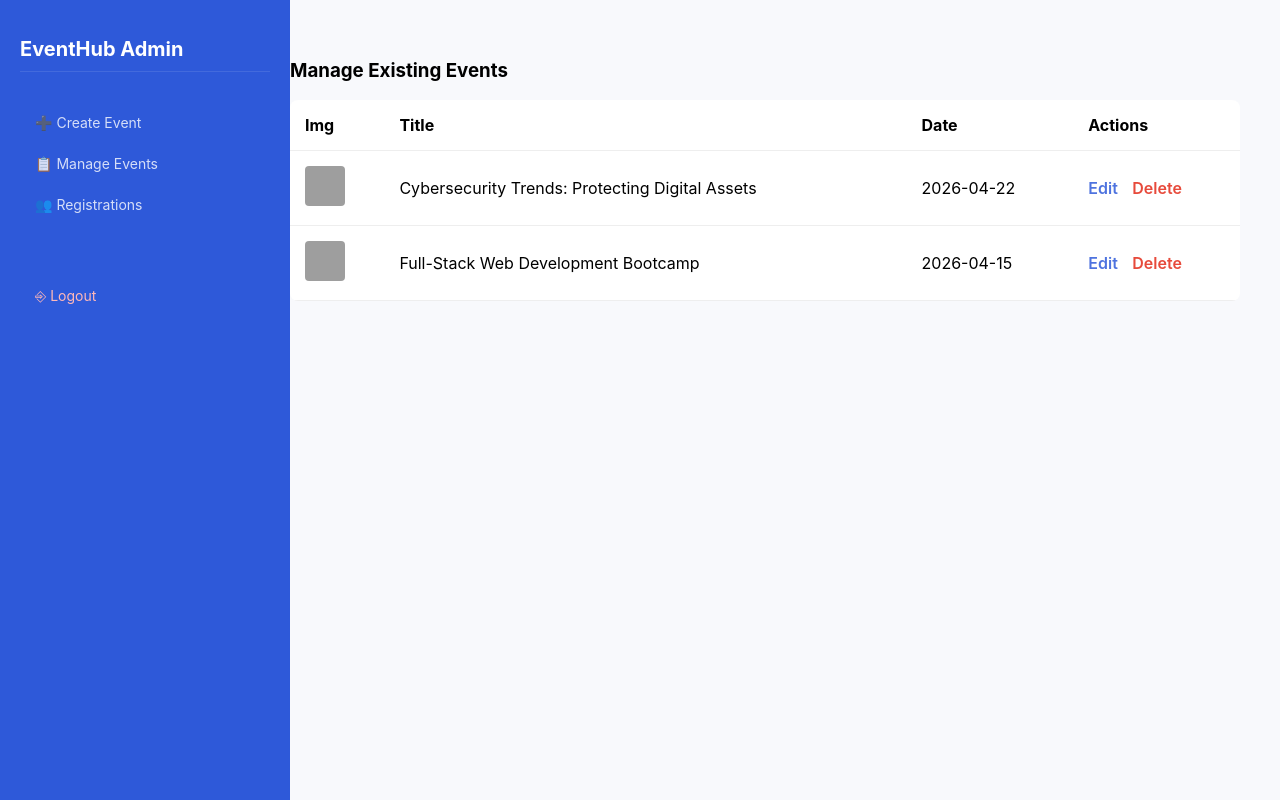
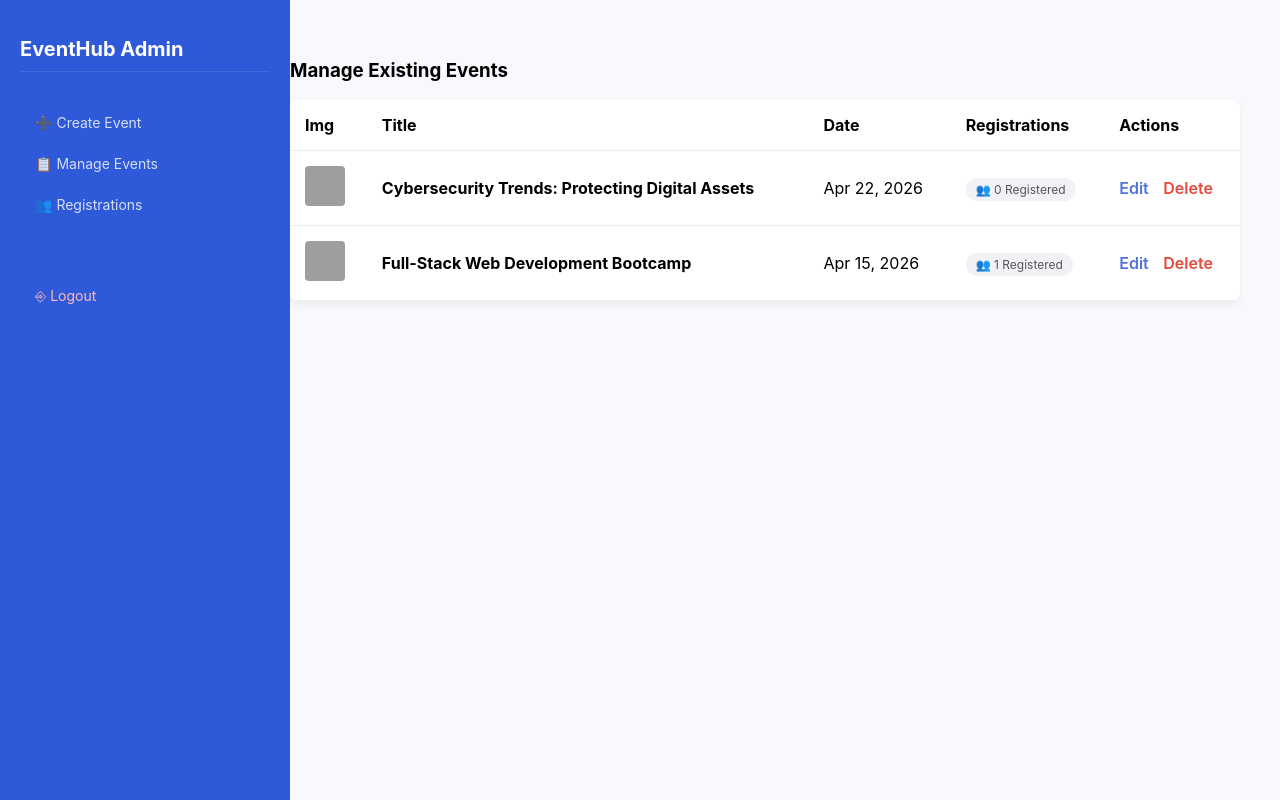
Before and after one commit to austine214/EventSystem, a PHP site: page /manage_events.php in a window 1280 px wide. Run offline with PHP 8.4, Linux system fonts and the light colour scheme; a user stored in the database is signed in; data comes from the database, SQL or seed files in the repository; grey boxes are pictures that could not be loaded.

Commit message:
Update Event System files and database

```diff
--- a/admin_style.css
+++ b/admin_style.css
@@ -1,4 +1,3 @@
-/* admin_style.css */
 :root {
     --primary: #4e73df;
     --bg: #f8f9fc;
@@ -13,7 +12,6 @@ body {
     display: flex;
 }
 
-/* Sidebar Layout Fix */
 .sidebar {
     width: 250px;
     background: var(--sidebar);
@@ -35,7 +33,6 @@ body {
 }
 .sidebar a:hover { background: rgba(255,255,255,0.1); color: white; }
 
-/* Content Area Fix */
 .main {
     margin-left: 250px;
     padding: 40px;
@@ -51,11 +48,9 @@ body {
     border: 1px solid #eaecf4;
 }
 
-/* Table Design */
 table { width: 100%; border-collapse: collapse; margin-top: 20px; }
 th { text-align: left; padding: 12px; font-size: 12px; color: #858796; text-transform: uppercase; border-bottom: 2px solid #f0f0f0; }
 td { padding: 15px; border-bottom: 1px solid #f0f0f0; font-size: 14px; color: var(--text); }
 
-/* Buttons */
 .btn-confirm { color: var(--primary); text-decoration: none; border: 1px solid var(--primary); padding: 5px 10px; border-radius: 5px; }
 .btn-del { color: #e74a3b; text-decoration: none; font-weight: bold; }
--- a/db.php
+++ b/db.php
@@ -1,12 +1,11 @@
 <?php
 $host = "localhost";
-$user = "root";      // Default XAMPP username
-$pass = "";          // Default XAMPP password (empty)
-$dbname = "event_db"; // The name of your database
+$user = "root";
+$pass = "";
+$dbname = "event_db";
 
-$conn = new mysqli($host, $user, $pass, $dbname);
+$conn = new mysqli("localhost", "root", "root", "event_db");
 
-// Check connection
 if ($conn->connect_error) {
     die("Connection failed: " . $conn->connect_error);
 }
--- a/index.php
+++ b/index.php
@@ -2,11 +2,9 @@
 session_start();
 include 'db.php';
 
-// Fetch all upcoming events - Now including the 'image' column
 $query = "SELECT * FROM events WHERE event_date >= CURDATE() ORDER BY event_date ASC";
 $result = $conn->query($query);
 
-// Logic for Registration Click
 $msg = "";
 if (isset($_GET['register_id'])) {
     if (!isset($_SESSION['user_id'])) {
@@ -17,7 +15,6 @@ if (isset($_GET['register_id'])) {
     $user_id = $_SESSION['user_id'];
     $event_id = intval($_GET['register_id']);
 
-    // Check if already registered
     $check = $conn->query("SELECT id FROM registrations WHERE user_id = $user_id AND event_id = $event_id");
 
     if ($check->num_rows > 0) {
@@ -37,7 +34,7 @@ if (isset($_GET['register_id'])) {
     <meta charset="UTF-8">
     <title>EventHub | Browse Events</title>
     <style>
-        :root { --primary: #4e73df; --bg: #f8f9fc; --border: #eaecf4; --text: #3a3b45; }
+        :root { --primary: #6366f1; --bg: #f8f9fc; --border: #eaecf4; --text: #3a3b45; }
         body { font-family: 'Inter', sans-serif; background: var(--bg); margin: 0; color: var(--text); }
 
         .navbar { background: white; padding: 15px 50px; border-bottom: 1px solid var(--border); display: flex; justify-content: space-between; align-items: center; }
--- a/login.php
+++ b/login.php
@@ -14,13 +14,11 @@ if ($_SERVER["REQUEST_METHOD"] == "POST") {
     if ($result->num_rows > 0) {
         $user = $result->fetch_assoc();
 
-        // Verify hashed password
         if (password_verify($password, $user['password'])) {
             $_SESSION['user_id'] = $user['id'];
             $_SESSION['fullname'] = $user['fullname'];
             $_SESSION['role'] = $user['role'];
 
-            // Redirect based on role
             if ($user['role'] == 'admin') {
                 header("Location: admin_dashboard.php");
             } else {
--- a/logout.php
+++ b/logout.php
@@ -1,18 +1,14 @@
 <?php
 session_start();
 
-// 1. Clear all session variables
 $_SESSION = array();
 
-// 2. Destroy the session cookie if it exists
 if (isset($_COOKIE[session_name()])) {
     setcookie(session_name(), '', time()-42000, '/');
 }
 
-// 3. Destroy the session on the server
 session_destroy();
 
-// 4. Redirect back to the login page with a logged-out status
 header("Location: login.php?logout=success");
 exit();
 ?>
--- a/manage_events.php
+++ b/manage_events.php
@@ -3,17 +3,24 @@ session_start();
 include 'db.php';
 
 if (!isset($_SESSION['role']) || $_SESSION['role'] !== 'admin') {
-    header("Location: login.php"); exit();
+    header("Location: login.php");
+    exit();
 }
 
-// DELETE LOGIC
+
 if (isset($_GET['delete_id'])) {
     $id = intval($_GET['delete_id']);
     $conn->query("DELETE FROM events WHERE id = $id");
-    header("Location: manage_events.php"); exit();
+    header("Location: manage_events.php");
+    exit();
 }
 
-$events = $conn->query("SELECT * FROM events ORDER BY event_date DESC");
+
+$events = $conn->query("
+    SELECT e.*, (SELECT COUNT(*) FROM registrations WHERE event_id = e.id) as reg_count
+    FROM events e
+    ORDER BY e.event_date DESC
+");
 ?>
 <!DOCTYPE html>
 <html>
@@ -22,27 +29,39 @@ $events = $conn->query("SELECT * FROM events ORDER BY event_date DESC");
     <style>
         body { font-family: 'Inter', sans-serif; background: #f8f9fc; margin: 0; display: flex; }
         .main { margin-left: 250px; padding: 40px; width: 100%; }
-        table { width: 100%; background: white; border-collapse: collapse; border-radius: 8px; overflow: hidden; }
+        table { width: 100%; background: white; border-collapse: collapse; border-radius: 8px; overflow: hidden; box-shadow: 0 4px 6px rgba(0,0,0,0.05); }
         th, td { padding: 15px; text-align: left; border-bottom: 1px solid #eee; }
         .img-sm { width: 40px; height: 40px; object-fit: cover; border-radius: 4px; }
         .btn-edit { color: #4e73df; text-decoration: none; font-weight: 600; margin-right: 10px; }
         .btn-del { color: #e74a3b; text-decoration: none; font-weight: 600; }
+        .reg-badge { background: #f0f2f5; padding: 4px 10px; border-radius: 12px; font-size: 12px; color: #555; }
     </style>
 </head>
 <body>
     <?php include 'sidebar.php'; ?>
+
     <div class="main">
         <h3>Manage Existing Events</h3>
         <table>
             <thead>
-                <tr><th>Img</th><th>Title</th><th>Date</th><th>Actions</th></tr>
+                <tr>
+                    <th>Img</th>
+                    <th>Title</th>
+                    <th>Date</th>
+                    <th>Registrations</th> <th>Actions</th>
+                </tr>
             </thead>
             <tbody>
                 <?php while($e = $events->fetch_assoc()): ?>
                 <tr>
                     <td><img src="uploads/<?php echo $e['image']; ?>" class="img-sm"></td>
-                    <td><?php echo $e['title']; ?></td>
-                    <td><?php echo $e['event_date']; ?></td>
+                    <td><strong><?php echo htmlspecialchars($e['title']); ?></strong></td>
+                    <td><?php echo date("M d, Y", strtotime($e['event_date'])); ?></td>
+                    <td>
+                        <span class="reg-badge">
+                            👥 <?php echo $e['reg_count']; ?> Registered
+                        </span>
+                    </td>
                     <td>
                         <a href="edit_event.php?id=<?php echo $e['id']; ?>" class="btn-edit">Edit</a>
                         <a href="manage_events.php?delete_id=<?php echo $e['id']; ?>" class="btn-del" onclick="return confirm('Confirm Delete?')">Delete</a>
--- a/manage_registrations.php
+++ b/manage_registrations.php
@@ -7,7 +7,6 @@ if (!isset($_SESSION['role']) || $_SESSION['role'] !== 'admin') {
     exit();
 }
 
-// Confirmation Logic
 if (isset($_GET['confirm_id'])) {
     $reg_id = intval($_GET['confirm_id']);
     $conn->query("UPDATE registrations SET status = 'confirmed' WHERE id = $reg_id");
--- a/profile.php
+++ b/profile.php
@@ -2,7 +2,6 @@
 session_start();
 include 'db.php';
 
-// Redirect if not logged in
 if (!isset($_SESSION['user_id'])) {
     header("Location: login.php");
     exit();
@@ -11,11 +10,9 @@ if (!isset($_SESSION['user_id'])) {
 $user_id = $_SESSION['user_id'];
 $msg = "";
 
-// --- LOGIC: CANCEL REGISTRATION ---
 if (isset($_GET['cancel_id'])) {
     $reg_id = intval($_GET['cancel_id']);
 
-    // Security check: Ensure the registration belongs to the logged-in user
     $delete_query = "DELETE FROM registrations WHERE id = $reg_id AND user_id = $user_id";
 
     if ($conn->query($delete_query)) {
@@ -23,10 +20,8 @@ if (isset($_GET['cancel_id'])) {
     }
 }
 
-// Fetch user details
 $user = $conn->query("SELECT * FROM users WHERE id = $user_id")->fetch_assoc();
 
-// Fetch user's event registrations
 $my_events = $conn->query("
     SELECT r.id as reg_id, e.title, e.event_date, e.location, r.status
     FROM registrations r
--- a/register.php
+++ b/register.php
@@ -5,7 +5,7 @@ $message = ""; $message_type = "";
 if ($_SERVER["REQUEST_METHOD"] == "POST") {
     $fullname = mysqli_real_escape_string($conn, $_POST['fullname']);
     $username = mysqli_real_escape_string($conn, $_POST['username']);
-    $password = password_hash($_POST['password'], PASSWORD_DEFAULT); // Secure hashing
+    $password = password_hash($_POST['password'], PASSWORD_DEFAULT);
 
     $check = $conn->query("SELECT id FROM users WHERE username = '$username'");
     if ($check->num_rows > 0) {
--- a/test_connection.php
+++ b/test_connection.php
@@ -1,21 +1,17 @@
 <?php
-// Include your existing db.php connection file
 include 'db.php';
 
 echo "<div style='font-family: Arial; padding: 20px; border-radius: 10px; border: 1px solid #ddd; max-width: 500px; margin: 50px auto;'>";
 echo "<h2 style='color: #333;'>Database Connection Test</h2>";
 
-// 1. Check if the connection variable exists
 if (!$conn) {
     echo "<p style='color: red;'>❌ <strong>Error:</strong> Connection variable \$conn is not defined.</p>";
 } else {
-    // 2. Check if the connection is alive
     if ($conn->connect_error) {
         echo "<p style='color: red;'>❌ <strong>Connection Failed:</strong> " . $conn->connect_error . "</p>";
     } else {
         echo "<p style='color: green;'>✅ <strong>Success:</strong> Connected to database <u>" . $dbname . "</u> successfully!</p>";
 
-        // 3. Test a simple query (Count Users)
         $result = $conn->query("SELECT COUNT(*) as total FROM users");
 
         if ($result) {
```
